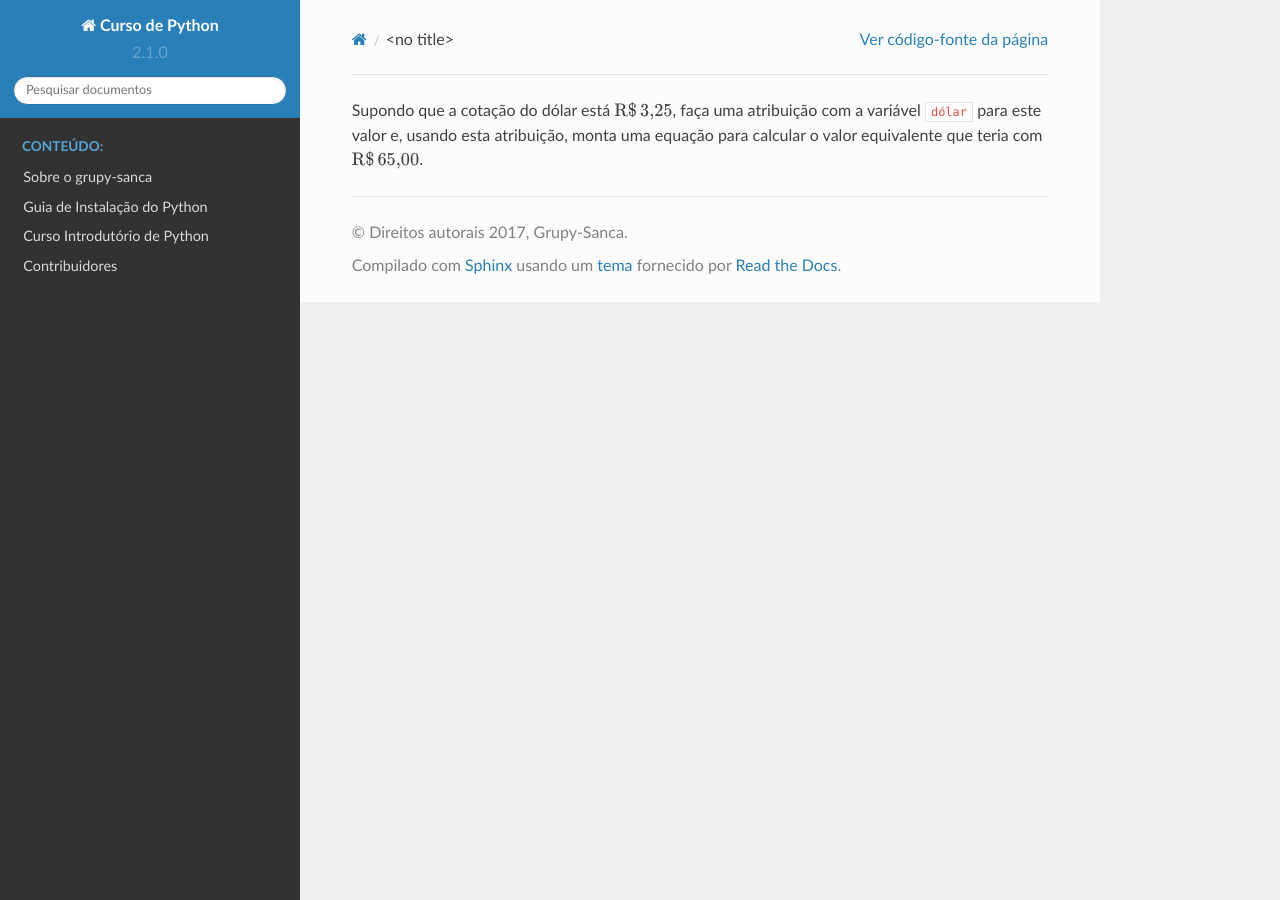
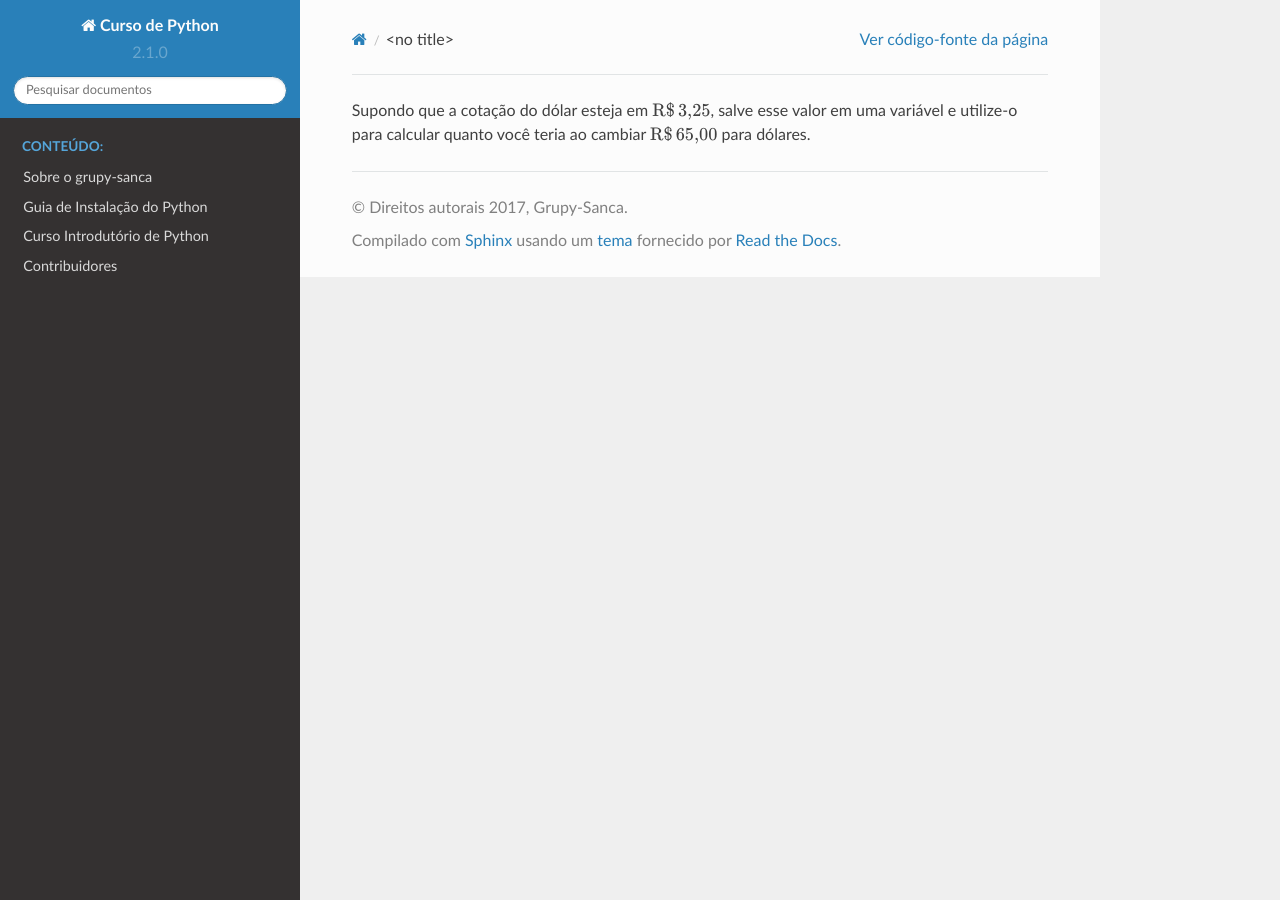
Before and after one commit to grupy-sanca/curso-python, a Sphinx documentation site: the page built from source/intro/exercicios_variaveis.rst, in a window 1280 px wide. Built offline with Sphinx 7.4.7 and the Read the Docs theme 2.0.0, drawn with Linux system fonts in a browser that asks for light colours.

Commit message:
Rewrite exercises that confused people in order to make it easier

```diff
--- a/source/intro/exercicios_string.rst
+++ b/source/intro/exercicios_string.rst
@@ -17,8 +17,6 @@
 
 #. Qual o tamanho dessa frase? E qual o tamanho de cada palavra?
 
-   .. _ex_strings_formatacao:
-
 #. Agora que conhecemos atribuição múltipla e o método ``str.split()``
    refaça os dois exercícios anteriores usando essas técnicas.
 
--- a/source/intro/exercicios_variaveis.rst
+++ b/source/intro/exercicios_variaveis.rst
@@ -1,4 +1 @@
-#. Supondo que a cotação do dólar está :math:`\mathrm{R}\$\, 3{,}25`, faça
-   uma atribuição com a variável ``dólar`` para este valor e, usando esta
-   atribuição, monta uma equação para calcular o valor equivalente que
-   teria com :math:`\mathrm{R}\$\, 65{,}00`.
+#. Supondo que a cotação do dólar esteja em :math:`\mathrm{R}\$\, 3{,}25`, salve esse valor em uma variável e utilize-o para calcular quanto você teria ao cambiar :math:`\mathrm{R}\$\, 65{,}00` para dólares.
```
